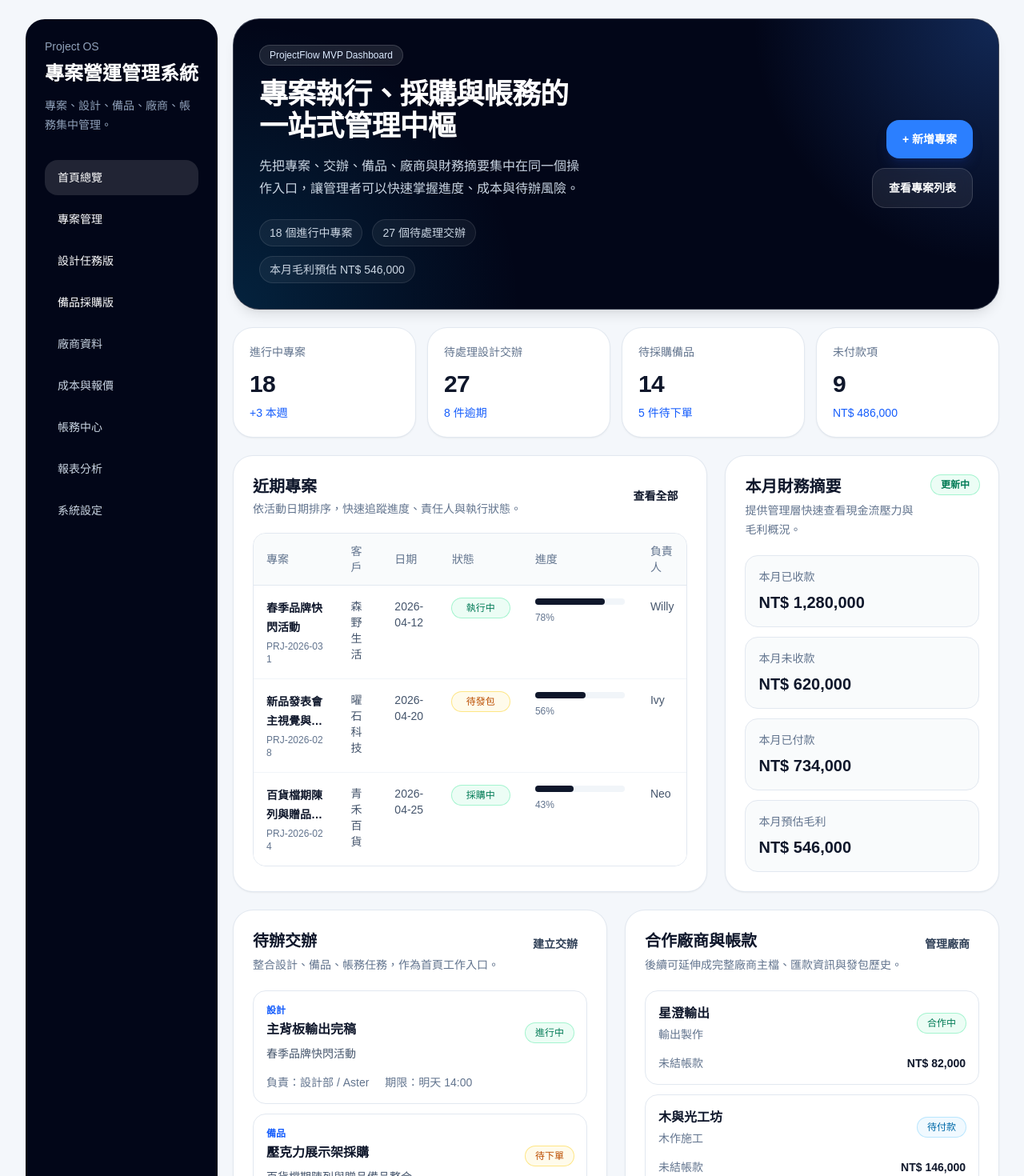
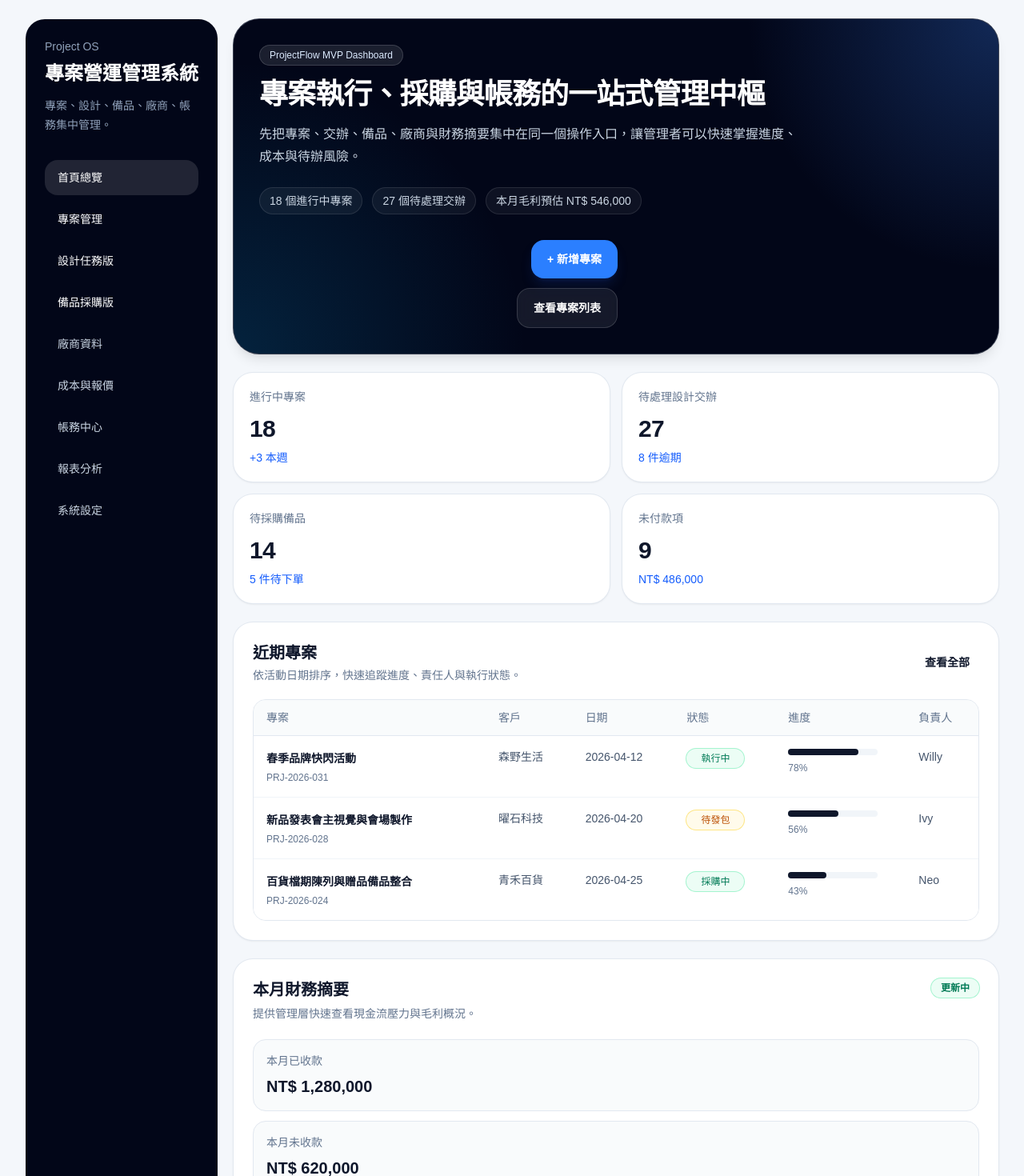
Before and after one commit to willy841/projectflow, a Next.js app: page / in a window 1280 px wide. Shown: the top 1470 px of the page at 80% size. Built offline with nearby package versions, Linux system fonts and the light colour scheme.

Commit message:
fix: relax desktop breakpoints across main views

```diff
--- a/src/app/design-tasks/page.tsx
+++ b/src/app/design-tasks/page.tsx
@@ -33,7 +33,7 @@ export default function DesignTasksPage() {
         </div>
       </header>
 
-      <section className="grid gap-4 md:grid-cols-2 xl:grid-cols-4">
+      <section className="grid gap-4 md:grid-cols-2 2xl:grid-cols-4">
         <article className="rounded-3xl bg-white p-5 shadow-sm ring-1 ring-slate-200">
           <p className="text-sm text-slate-500">設計交辦總數</p>
           <p className="mt-3 text-3xl font-semibold tracking-tight text-slate-900">{designTaskGroups.length}</p>
@@ -56,7 +56,7 @@ export default function DesignTasksPage() {
         </article>
       </section>
 
-      <section className="grid gap-6 xl:grid-cols-[minmax(0,1.35fr)_minmax(300px,0.65fr)]">
+      <section className="grid gap-6 2xl:grid-cols-[minmax(0,1.35fr)_minmax(320px,0.65fr)]">
         <article className="rounded-3xl bg-white p-6 shadow-sm ring-1 ring-slate-200">
           <div className="mb-5 flex flex-col gap-3 lg:flex-row lg:items-start lg:justify-between">
             <div className="min-w-0">
--- a/src/app/page.tsx
+++ b/src/app/page.tsx
@@ -54,7 +54,7 @@ export default function Home() {
     <AppShell activePath="/">
       <header className="relative overflow-hidden rounded-[32px] bg-slate-950 p-7 text-white shadow-lg ring-1 ring-slate-900/80 lg:p-8">
         <div className="absolute inset-0 bg-[radial-gradient(circle_at_top_right,rgba(59,130,246,0.28),transparent_30%),radial-gradient(circle_at_bottom_left,rgba(14,165,233,0.18),transparent_35%)]" />
-        <div className="relative flex flex-col gap-8 xl:flex-row xl:items-center xl:justify-between">
+        <div className="relative flex flex-col gap-8 2xl:flex-row 2xl:items-center 2xl:justify-between">
           <div className="max-w-3xl">
             <div className="inline-flex rounded-full border border-white/15 bg-white/10 px-3 py-1 text-xs font-medium text-blue-100 backdrop-blur">
               ProjectFlow MVP Dashboard
@@ -90,7 +90,7 @@ export default function Home() {
         </div>
       </header>
 
-      <section className="grid gap-4 md:grid-cols-2 xl:grid-cols-4">
+      <section className="grid gap-4 md:grid-cols-2 2xl:grid-cols-4">
         {stats.map((stat) => (
           <article
             key={stat.label}
@@ -103,7 +103,7 @@ export default function Home() {
         ))}
       </section>
 
-      <section className="grid gap-6 xl:grid-cols-[minmax(0,1.65fr)_minmax(320px,0.95fr)]">
+      <section className="grid gap-6 2xl:grid-cols-[minmax(0,1.65fr)_minmax(340px,0.95fr)]">
         <article className="rounded-3xl bg-white p-6 shadow-sm ring-1 ring-slate-200">
           <div className="mb-5 flex items-center justify-between">
             <div>
--- a/src/app/projects/[id]/page.tsx
+++ b/src/app/projects/[id]/page.tsx
@@ -42,7 +42,7 @@ export default async function ProjectDetailPage({
         </div>
       </header>
 
-      <section className="grid gap-4 md:grid-cols-2 xl:grid-cols-4">
+      <section className="grid gap-4 md:grid-cols-2 2xl:grid-cols-4">
         {[
           { label: "活動日期", value: project.eventDate },
           { label: "活動地點", value: project.location },
@@ -56,7 +56,7 @@ export default async function ProjectDetailPage({
         ))}
       </section>
 
-      <section className="grid gap-6 xl:grid-cols-[minmax(0,1.08fr)_minmax(320px,0.92fr)]">
+      <section className="grid gap-6 2xl:grid-cols-[minmax(0,1.08fr)_minmax(340px,0.92fr)]">
         <article className="rounded-3xl bg-white p-6 shadow-sm ring-1 ring-slate-200">
           <div className="mb-5 flex flex-col gap-3 sm:flex-row sm:items-start sm:justify-between">
             <div className="min-w-0">
```
